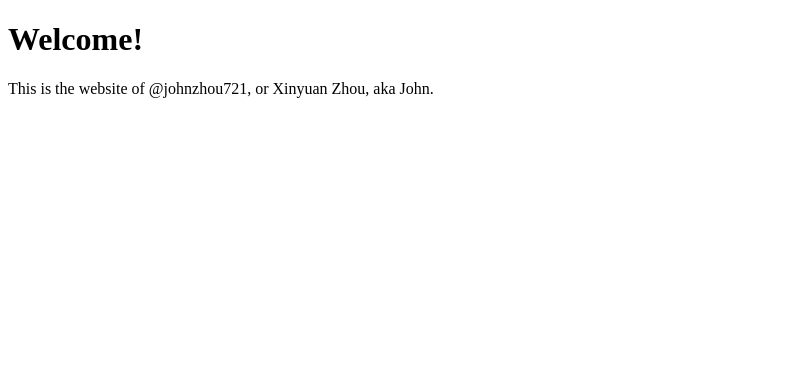
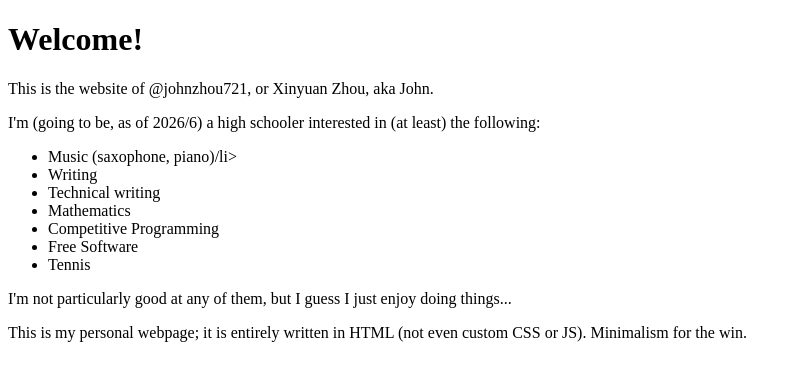
Before and after one commit to johnzhou721/johnzhou721.github.io, a plain HTML site: page index.html in a window 1280 px wide. Shown: the whole page, without its empty margins (0-801 px from the left). Drawn offline with Linux system fonts and the light colour scheme.

Commit message:
Update index.html with personal details
Added personal interests and background information.

```diff
--- a/index.html
+++ b/index.html
@@ -1,12 +1,22 @@
 <!DOCTYPE html>
 <html lang="en">
   <head>
-    <meta charset="UTF-8">
-    <meta name="viewport" content="width=device-width, initial-scale=1.0">
     <title>John</title>
   </head>
   <body>
     <h1>Welcome!</h1>
     <p>This is the website of @johnzhou721, or Xinyuan Zhou, aka John.</p>
+    <p>I'm (going to be, as of 2026/6) a high schooler interested in (at least) the following:</p>
+    <ul>
+      <li>Music (saxophone, piano)/li>
+      <li>Writing</li>
+      <li>Technical writing</li>
+      <li>Mathematics</li>
+      <li>Competitive Programming</li>
+      <li>Free Software</li>
+      <li>Tennis</li>
+    </ul>
+    <p>I'm not particularly good at any of them, but I guess I just enjoy doing things...</p>
+    <p>This is my personal webpage; it is entirely written in HTML (not even custom CSS or JS).  Minimalism for the win.</p>
   </body>
 </html>
```
